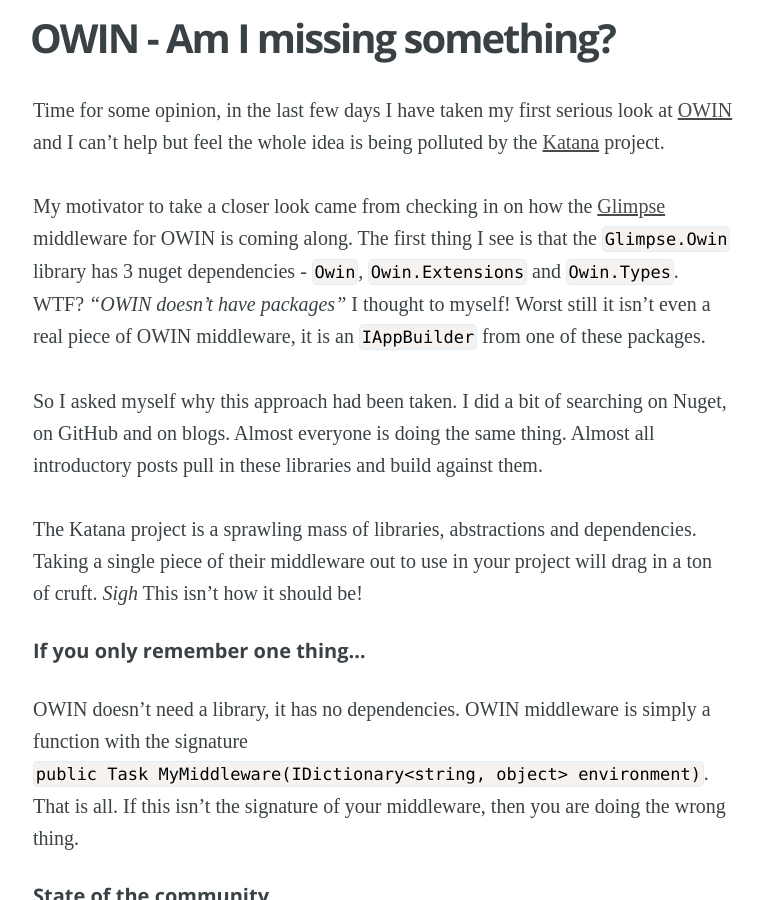
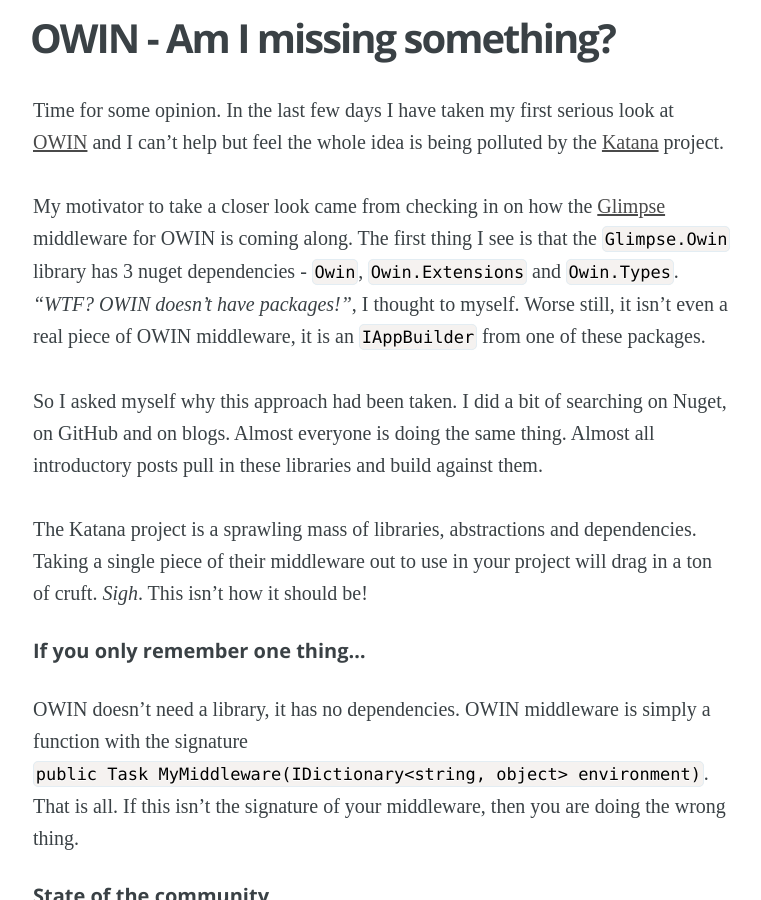
Before and after one commit to csainty/csainty.github.io, a Jekyll site: the page built from _posts/2013-12-09-owin-am-i-missing-something.md, in a window 1280 px wide and 900 px high, scrolled down 344 px. Shown: the whole window, without its empty margins (257-1018 px from the left). Built offline with Jekyll 4.4.1, drawn with Linux system fonts in a browser that asks for light colours; some web fonts are replaced; Markdown is read by kramdown in place of the engine named in the settings; some of the changed text lies outside the part shown.

Commit message:
Proof-reading the owin post

```diff
--- a/_posts/2013-12-09-owin-am-i-missing-something.md
+++ b/_posts/2013-12-09-owin-am-i-missing-something.md
@@ -5,15 +5,15 @@
 tags: csharp dotnet owin opinions
 ---
 
-Time for some opinion, in the last few days I have taken my first serious look at [OWIN](http://owin.org/) and I can't help but feel the whole idea is being polluted by the [Katana](http://katanaproject.codeplex.com/) project.
+Time for some opinion. In the last few days I have taken my first serious look at [OWIN](http://owin.org/) and I can't help but feel the whole idea is being polluted by the [Katana](http://katanaproject.codeplex.com/) project.
 
 <!-- more -->
 
-My motivator to take a closer look came from checking in on how the [Glimpse](http://getglimpse.com/) middleware for OWIN is coming along. The first thing I see is that the `Glimpse.Owin` library has 3 nuget dependencies - `Owin`, `Owin.Extensions` and `Owin.Types`. WTF? *"OWIN doesn't have packages"* I thought to myself! Worst still it isn't even a real piece of OWIN middleware, it is an `IAppBuilder` from one of these packages.
+My motivator to take a closer look came from checking in on how the [Glimpse](http://getglimpse.com/) middleware for OWIN is coming along. The first thing I see is that the `Glimpse.Owin` library has 3 nuget dependencies - `Owin`, `Owin.Extensions` and `Owin.Types`. *"WTF? OWIN doesn't have packages!"*, I thought to myself. Worse still, it isn't even a real piece of OWIN middleware, it is an `IAppBuilder` from one of these packages.
 
 So I asked myself why this approach had been taken. I did a bit of searching on Nuget, on GitHub and on blogs. Almost everyone is doing the same thing. Almost all introductory posts pull in these libraries and build against them.
 
-The Katana project is a sprawling mass of libraries, abstractions and dependencies. Taking a single piece of their middleware out to use in your project will drag in a ton of cruft. *Sigh* This isn't how it should be!
+The Katana project is a sprawling mass of libraries, abstractions and dependencies. Taking a single piece of their middleware out to use in your project will drag in a ton of cruft. *Sigh*. This isn't how it should be!
 
 #### If you only remember one thing...
 
```
Also changed, not shown: other parts of _posts/2013-12-09-owin-am-i-missing-something.md (+2 -2 lines).
